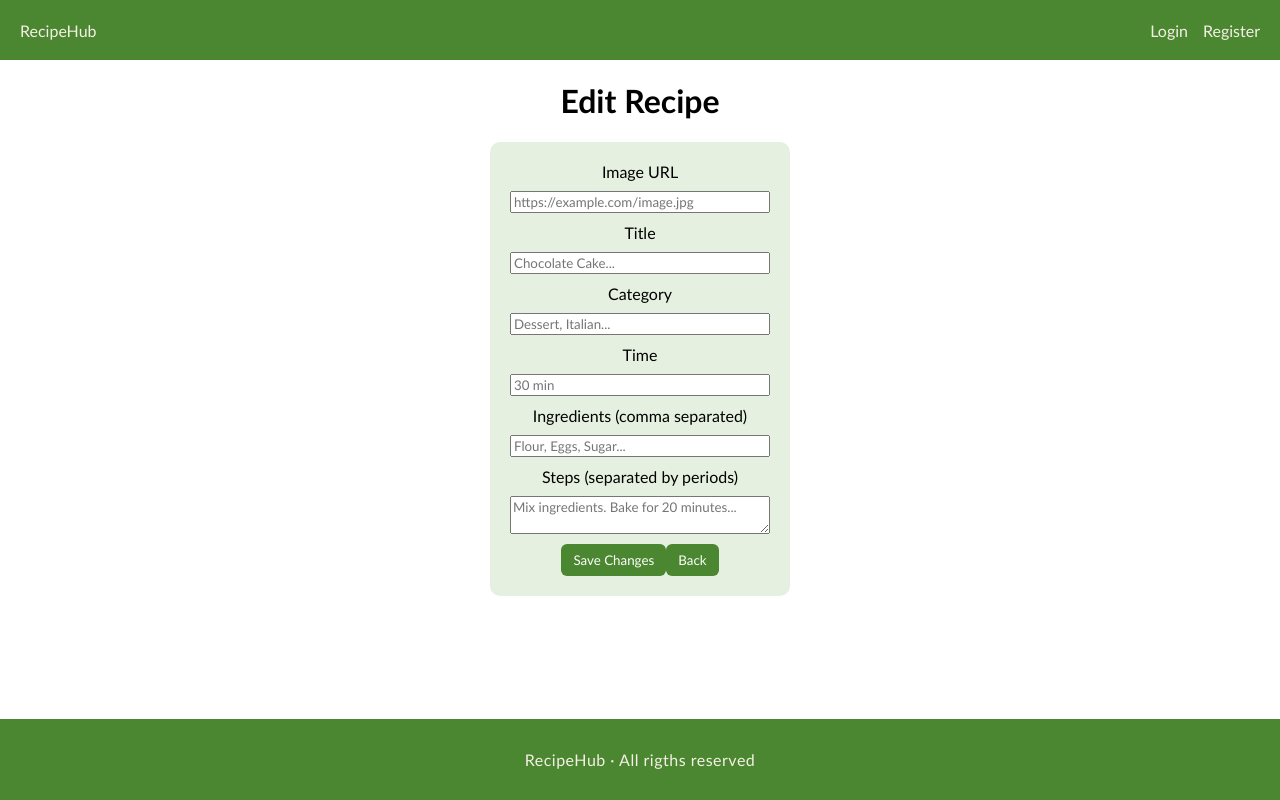
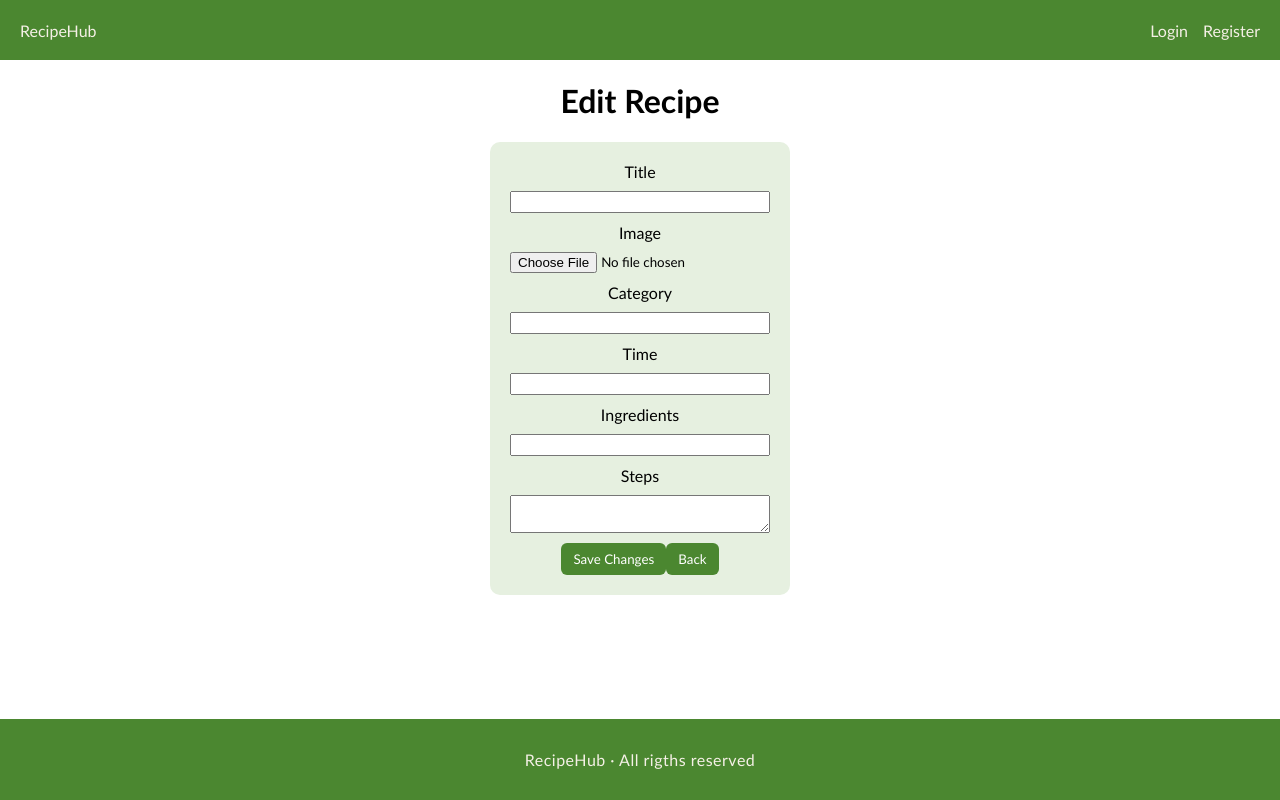
Before and after one commit to crazypregammer/recipes-frontend, a React (Vite) app: page /recipes/1/edit in a window 1280 px wide. Built offline with nearby package versions, Linux system fonts and the light colour scheme; no server answers.

Commit message:
cloudinary

```diff
--- a/pages/CreateRecipe.jsx
+++ b/pages/CreateRecipe.jsx
@@ -11,7 +11,35 @@ export default function CreateRecipe() {
   const [steps, setSteps] = useState("");
   const [category, setCategory] = useState("");
   const [time, setTime] = useState("");
+  const [uploading, setUploading] = useState(false);
 
+  // ⭐ SUBIR IMAGEN A CLOUDINARY
+  const handleImageUpload = async (e) => {
+    const file = e.target.files[0];
+    if (!file) return;
+
+    const formData = new FormData();
+    formData.append("imageUrl", file);
+
+    setUploading(true);
+
+    try {
+      const res = await fetch("http://localhost:5005/api/upload", {
+        method: "POST",
+        body: formData,
+      });
+
+      const data = await res.json();
+      setImg(data.imageUrl); // ← URL de Cloudinary
+    } catch (err) {
+      console.log(err);
+      alert("Error uploading image");
+    }
+
+    setUploading(false);
+  };
+
+  // ⭐ ENVIAR FORMULARIO
   const handleSubmit = (e) => {
     e.preventDefault();
 
@@ -46,13 +74,10 @@ export default function CreateRecipe() {
           onChange={(e) => setTitle(e.target.value)}
         />
 
-        <label>Image URL</label>
-        <input
-          type="text"
-          value={img}
-          placeholder="https://example.com/image.jpg"
-          onChange={(e) => setImg(e.target.value)}
-        />
+        <label>Image</label>
+        <input type="file" name="imageUrl" onChange={handleImageUpload} />
+        {uploading && <p>Uploading image...</p>}
+        {img && <img src={img} alt="preview" width="150" />}
 
         <label>Category</label>
         <input
--- a/pages/EditRecipe.jsx
+++ b/pages/EditRecipe.jsx
@@ -1,7 +1,6 @@
 import { useEffect, useState } from "react";
 import { useParams, useNavigate } from "react-router-dom";
 import { getRecipeService, editRecipeService } from "../services/recipeService";
-
 
 export default function EditRecipe() {
   const { recipeId } = useParams();
@@ -13,8 +12,8 @@ export default function EditRecipe() {
   const [steps, setSteps] = useState("");
   const [category, setCategory] = useState("");
   const [time, setTime] = useState("");
-
   const [loading, setLoading] = useState(true);
+  const [uploading, setUploading] = useState(false);
 
   useEffect(() => {
     getRecipeService(recipeId)
@@ -35,6 +34,32 @@ export default function EditRecipe() {
         setLoading(false);
       });
   }, [recipeId]);
+
+  // ⭐ SUBIR NUEVA IMAGEN
+  const handleImageUpload = async (e) => {
+    const file = e.target.files[0];
+    if (!file) return;
+
+    const formData = new FormData();
+    formData.append("imageUrl", file);
+
+    setUploading(true);
+
+    try {
+      const res = await fetch("http://localhost:5005/api/upload", {
+        method: "POST",
+        body: formData,
+      });
+
+      const data = await res.json();
+      setImg(data.imageUrl);
+    } catch (err) {
+      console.log(err);
+      alert("Error uploading image");
+    }
+
+    setUploading(false);
+  };
 
   const handleSubmit = (e) => {
     e.preventDefault();
@@ -61,27 +86,22 @@ export default function EditRecipe() {
 
       <form className="form" onSubmit={handleSubmit}>
 
-        <label>Image URL</label>
-        <input
-          type="text"
-          value={img}
-          placeholder="https://example.com/image.jpg"
-          onChange={(e) => setImg(e.target.value)}
-        />
-
         <label>Title</label>
         <input
           type="text"
           value={title}
-          placeholder="Chocolate Cake..."
           onChange={(e) => setTitle(e.target.value)}
         />
+
+        <label>Image</label>
+        <input type="file" name="imageUrl" onChange={handleImageUpload} />
+        {uploading && <p>Uploading image...</p>}
+        {img && <img src={img} alt="preview" width="150" />}
 
         <label>Category</label>
         <input
           type="text"
           value={category}
-          placeholder="Dessert, Italian..."
           onChange={(e) => setCategory(e.target.value)}
         />
 
@@ -89,22 +109,19 @@ export default function EditRecipe() {
         <input
           type="text"
           value={time}
-          placeholder="30 min"
           onChange={(e) => setTime(e.target.value)}
         />
 
-        <label>Ingredients (comma separated)</label>
+        <label>Ingredients</label>
         <input
           type="text"
           value={ingredients}
-          placeholder="Flour, Eggs, Sugar..."
           onChange={(e) => setIngredients(e.target.value)}
         />
 
-        <label>Steps (separated by periods)</label>
+        <label>Steps</label>
         <textarea
           value={steps}
-          placeholder="Mix ingredients. Bake for 20 minutes..."
           onChange={(e) => setSteps(e.target.value)}
         />
 
```
